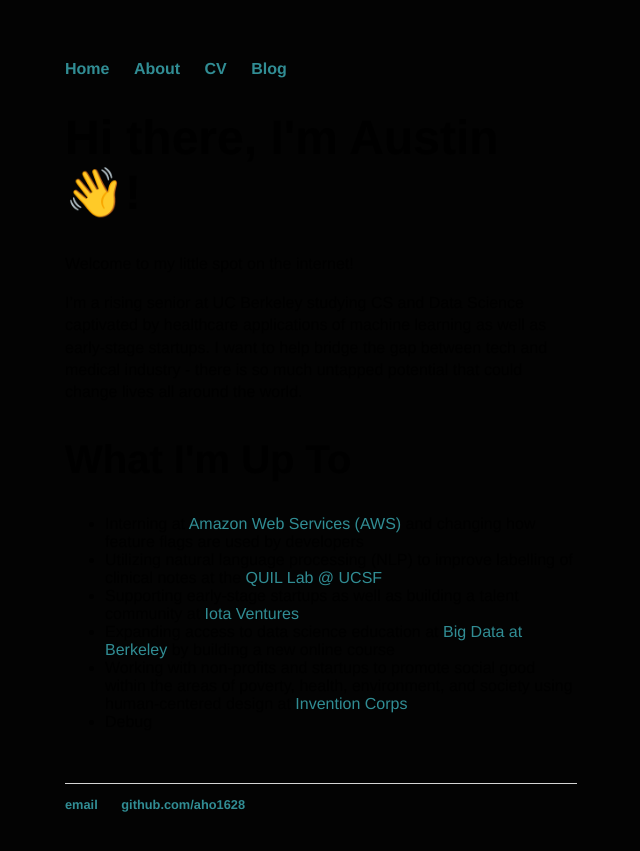
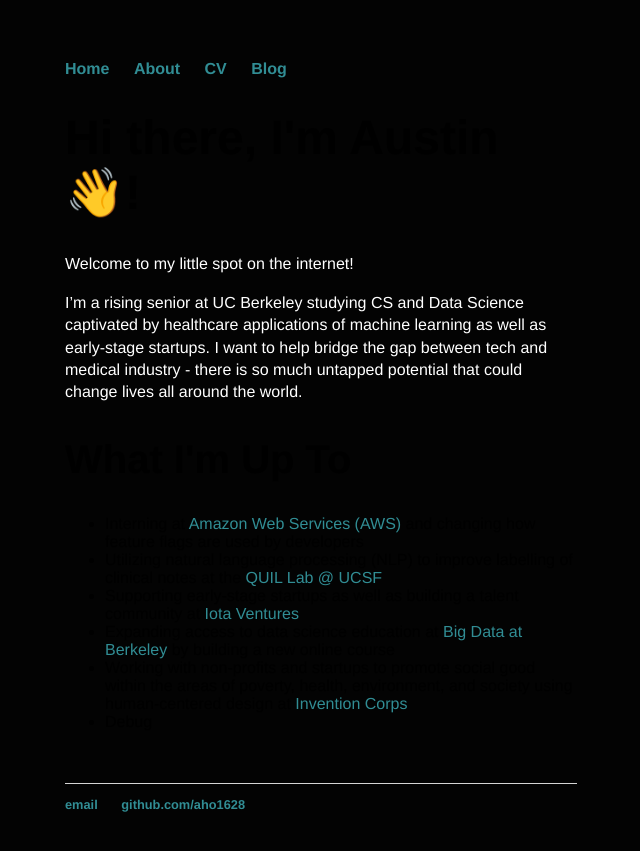
Before and after one commit to aho1628/aho1628.github.io, a Jekyll site: the page built from index.html, in a window 1280 px wide. Shown: the top 851 px of the page, without its empty margins (319-959 px from the left). Built offline with Jekyll 4.4.1, drawn with Linux system fonts in a browser that asks for light colours.

Commit message:
Color update

```diff
--- a/css/main.css
+++ b/css/main.css
@@ -31,7 +31,7 @@
 p {
     font-size: 1.0em;
     line-height: 1.4em;
-    color: ##ffffff;
+    color: #ffffff;
     font-family:'Helvetica', 'Arial', 'Sans-Serif';
 }
 footer {
```
